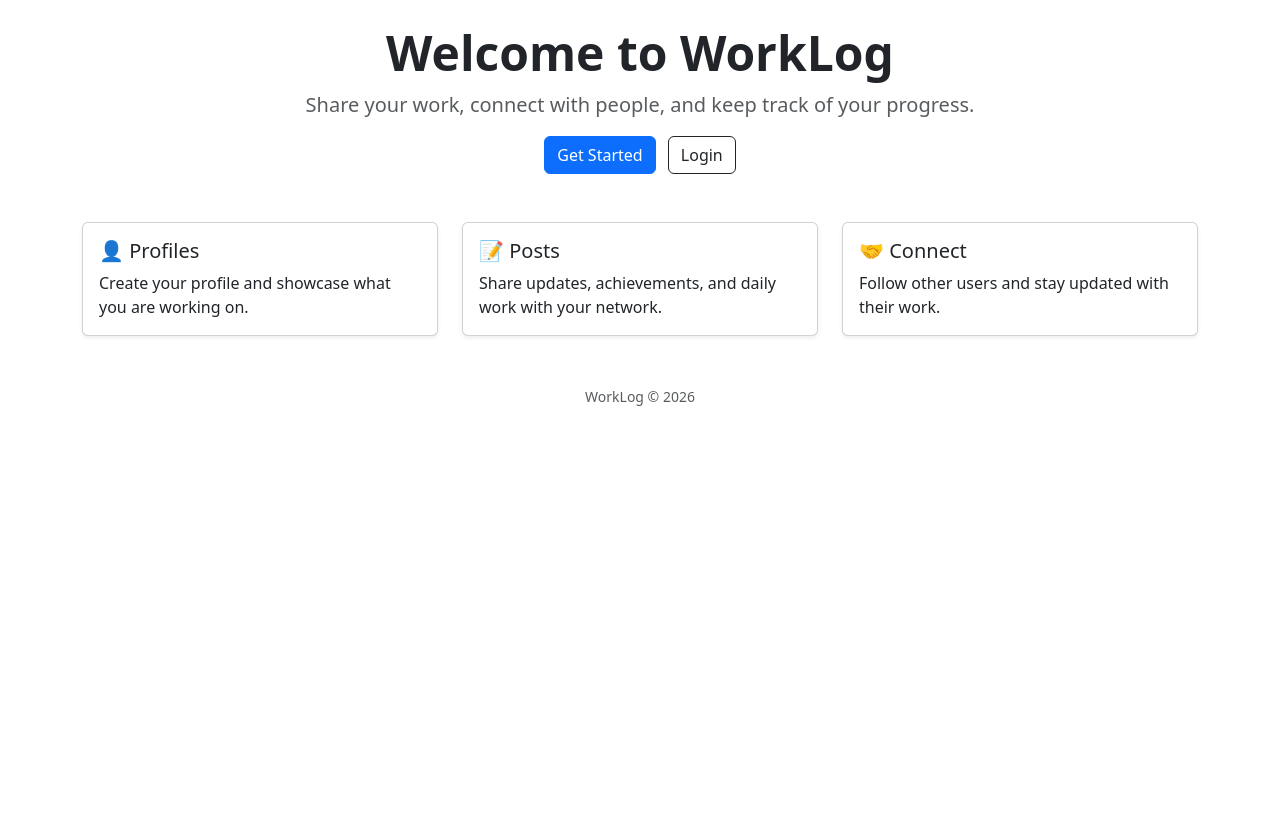
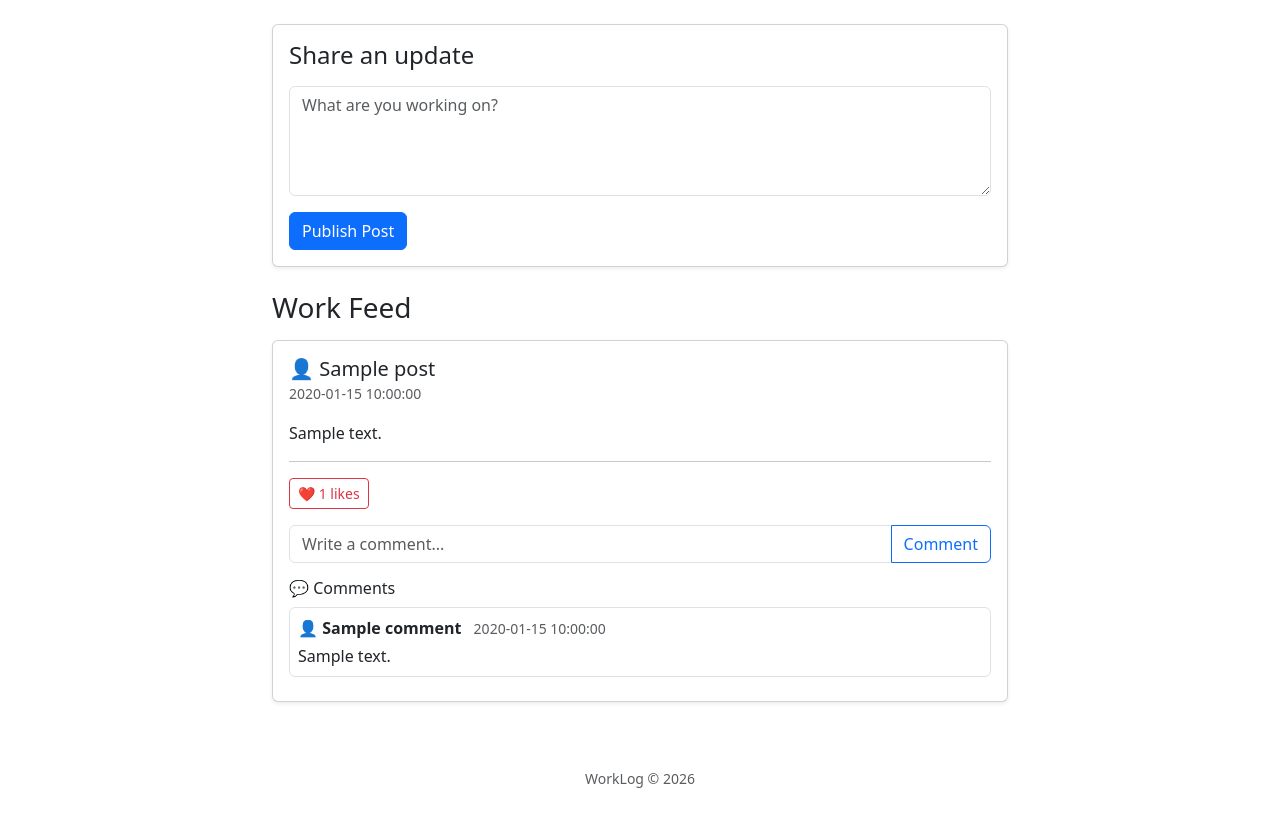
Before and after one commit to Aashi-collab/worklog-flask-api, a Flask app: page / in a window 1280 px wide. Shown: the part 56-870 px from the top of the page. Before the commit the page ends 462 px from the top, so only its background shows below. Run offline with Flask 3, Linux system fonts and the light colour scheme; the visitor is signed in with stand-in values (Sample User, id 1); a database or web service that is not in the repository returns one stand-in record (values such as "Sample title").

Commit message:
Add social features and profile updates

```diff
--- a/app.py
+++ b/app.py
@@ -1,6 +1,7 @@
 from flask import Flask, jsonify, request, render_template, redirect, url_for, session, flash
 from werkzeug.security import generate_password_hash, check_password_hash
 import os
+from datetime import datetime
 from dotenv import load_dotenv
 from pymongo import MongoClient
 from celery_app import add_numbers, log_task_creation
@@ -16,6 +17,7 @@ db = client["worklog"]
 
 users_collection = db["users"]
 tasks_collection = db["tasks"]
+posts_collection = db["posts"]
 
 
 # =========================
@@ -24,7 +26,17 @@ tasks_collection = db["tasks"]
 
 @app.route("/")
 def home():
-    return render_template("index.html")
+    posts = list(
+        posts_collection.find(
+            {},
+            {"_id": 0}
+        ).sort("created_at", -1)
+    )
+
+    return render_template(
+        "index.html",
+        posts=posts
+    )
 
 
 # =========================
@@ -202,11 +214,25 @@ def profile():
         session.clear()
         return redirect(url_for("login"))
 
+    following_count = len(user.get("following", []))
+
+    followers_count = users_collection.count_documents(
+        {"following": session["user_id"]}
+    )
+
+    my_posts = list(
+        posts_collection.find(
+            {"user_id": session["user_id"]},
+            {"_id": 0}
+        ).sort("created_at", -1)
+    )
+
     return render_template(
         "profile.html",
         user=user,
-        followers_count=0,
-        following_count=0
+        followers_count=followers_count,
+        following_count=following_count,
+        posts=my_posts
     )
 
 
@@ -215,6 +241,147 @@ def logout():
     session.clear()
     flash("You have been logged out.")
     return redirect(url_for("home"))
+
+@app.route("/posts", methods=["POST"])
+def create_post():
+    if "user_id" not in session:
+        return redirect(url_for("login"))
+
+    content = request.form.get("content", "").strip()
+
+    if not content:
+        flash("Post cannot be empty.")
+        return redirect(url_for("home"))
+
+    user = users_collection.find_one(
+        {"id": session["user_id"]}
+    )
+
+    if not user:
+        session.clear()
+        return redirect(url_for("login"))
+
+    new_post = {
+        "id": posts_collection.count_documents({}) + 1,
+        "user_id": user["id"],
+        "author_name": user["name"],
+        "content": content,
+        "created_at": datetime.now().strftime("%Y-%m-%d %H:%M"),
+        "likes": [],
+        "comments": []
+    }
+
+    posts_collection.insert_one(new_post)
+
+    flash("Post published successfully!")
+    return redirect(url_for("home"))
+
+
+@app.route("/posts/<int:post_id>/like", methods=["POST"])
+def like_post(post_id):
+    if "user_id" not in session:
+        return redirect(url_for("login"))
+
+    user_id = session["user_id"]
+
+    post = posts_collection.find_one({"id": post_id})
+
+    if not post:
+        flash("Post not found.")
+        return redirect(url_for("home"))
+
+    likes = post.get("likes", [])
+
+    if user_id in likes:
+        likes.remove(user_id)
+        message = "Post unliked."
+    else:
+        likes.append(user_id)
+        message = "Post liked!"
+
+    posts_collection.update_one(
+        {"id": post_id},
+        {"$set": {"likes": likes}}
+    )
+
+    flash(message)
+    return redirect(url_for("home"))
+
+@app.route("/posts/<int:post_id>/comment", methods=["POST"])
+def comment_post(post_id):
+    if "user_id" not in session:
+        return redirect(url_for("login"))
+
+    content = request.form.get("comment", "").strip()
+
+    if not content:
+        flash("Comment cannot be empty.")
+        return redirect(url_for("home"))
+
+    post = posts_collection.find_one({"id": post_id})
+
+    if not post:
+        flash("Post not found.")
+        return redirect(url_for("home"))
+
+    user = users_collection.find_one({"id": session["user_id"]})
+
+    if not user:
+        session.clear()
+        return redirect(url_for("login"))
+
+    new_comment = {
+        "user_id": user["id"],
+        "author_name": user["name"],
+        "content": content,
+        "created_at": datetime.now().strftime("%Y-%m-%d %H:%M")
+    }
+
+    posts_collection.update_one(
+        {"id": post_id},
+        {"$push": {"comments": new_comment}}
+    )
+
+    flash("Comment added!")
+    return redirect(url_for("home"))
+
+
+@app.route("/users/<int:user_id>/follow", methods=["POST"])
+def follow_user(user_id):
+    if "user_id" not in session:
+        return redirect(url_for("login"))
+
+    current_user_id = session["user_id"]
+
+    if current_user_id == user_id:
+        flash("You cannot follow yourself.")
+        return redirect(url_for("home"))
+
+    target_user = users_collection.find_one({"id": user_id})
+
+    if not target_user:
+        flash("User not found.")
+        return redirect(url_for("home"))
+
+    current_user = users_collection.find_one({"id": current_user_id})
+
+    following = current_user.get("following", [])
+
+    if user_id in following:
+        following.remove(user_id)
+        message = "User unfollowed."
+    else:
+        following.append(user_id)
+        message = "User followed."
+
+    users_collection.update_one(
+        {"id": current_user_id},
+        {"$set": {"following": following}}
+    )
+
+    flash(message)
+    return redirect(url_for("home"))
+
 
 # =========================
 # CELERY CALCULATION
--- a/templates/index.html
+++ b/templates/index.html
@@ -4,8 +4,183 @@
 
 {% block content %}
 
+{% if session.get("user_id") %}
+
+<div class="row justify-content-center">
+    <div class="col-lg-8">
+
+        <!-- Create Post -->
+        <div class="card shadow-sm mb-4">
+            <div class="card-body">
+                <h4 class="mb-3">Share an update</h4>
+
+                <form method="POST" action="/posts">
+                    <textarea name="content"
+                              class="form-control mb-3"
+                              rows="4"
+                              placeholder="What are you working on?"
+                              required></textarea>
+
+                    <button type="submit" class="btn btn-primary">
+                        Publish Post
+                    </button>
+                </form>
+            </div>
+        </div>
+
+        <!-- Work Feed -->
+        <h3 class="mb-3">Work Feed</h3>
+
+        {% if posts %}
+
+            {% for post in posts %}
+
+            <div class="card shadow-sm mb-3">
+                <div class="card-body">
+
+                    <!-- Author -->
+                    <div class="d-flex justify-content-between align-items-center mb-2">
+
+                        <div>
+                            <h5 class="mb-0">
+                                👤 {{ post.author_name }}
+                            </h5>
+
+                            <small class="text-muted">
+                                {{ post.created_at }}
+                            </small>
+                        </div>
+
+                        <!-- Follow Button -->
+                        {% if post.user_id != session.get("user_id") %}
+
+                        <form method="POST"
+                              action="/users/{{ post.user_id }}/follow">
+
+                            <button type="submit"
+                                    class="btn btn-sm btn-outline-primary">
+                                Follow / Unfollow
+                            </button>
+
+                        </form>
+
+                        {% endif %}
+
+                    </div>
+
+                    <!-- Post Content -->
+                    <p class="mt-3 mb-3">
+                        {{ post.content }}
+                    </p>
+
+                    <hr>
+
+                    <!-- Like -->
+                    <div class="mb-3">
+
+                        <form method="POST"
+                              action="/posts/{{ post.id }}/like">
+
+                            <button type="submit"
+                                    class="btn btn-sm btn-outline-danger">
+
+                                ❤️ {{ post.likes|length }} likes
+
+                            </button>
+
+                        </form>
+
+                    </div>
+
+                    <!-- Comment Form -->
+                    <form method="POST"
+                          action="/posts/{{ post.id }}/comment"
+                          class="mb-3">
+
+                        <div class="input-group">
+
+                            <input type="text"
+                                   name="comment"
+                                   class="form-control"
+                                   placeholder="Write a comment..."
+                                   required>
+
+                            <button type="submit"
+                                    class="btn btn-outline-primary">
+                                Comment
+                            </button>
+
+                        </div>
+
+                    </form>
+
+                    <!-- Comments -->
+                    <h6>💬 Comments</h6>
+
+                    {% if post.comments %}
+
+                        {% for comment in post.comments %}
+
+                        <div class="border rounded p-2 mb-2">
+
+                            <strong>
+                                👤 {{ comment.author_name }}
+                            </strong>
+
+                            <small class="text-muted ms-2">
+                                {{ comment.created_at }}
+                            </small>
+
+                            <div class="mt-1">
+                                {{ comment.content }}
+                            </div>
+
+                        </div>
+
+                        {% endfor %}
+
+                    {% else %}
+
+                        <small class="text-muted">
+                            No comments yet.
+                        </small>
+
+                    {% endif %}
+
+                </div>
+            </div>
+
+            {% endfor %}
+
+        {% else %}
+
+            <div class="card shadow-sm">
+                <div class="card-body text-center">
+
+                    <h5>No posts yet</h5>
+
+                    <p class="text-muted">
+                        Be the first person to share a work update!
+                    </p>
+
+                </div>
+            </div>
+
+        {% endif %}
+
+    </div>
+</div>
+
+{% else %}
+
+<!-- Welcome Page -->
+
 <div class="text-center mb-5">
-    <h1 class="display-5 fw-bold">Welcome to WorkLog</h1>
+
+    <h1 class="display-5 fw-bold">
+        Welcome to WorkLog
+    </h1>
+
     <p class="lead text-muted">
         Share your work, connect with people, and keep track of your progress.
     </p>
@@ -17,7 +192,10 @@
     <a href="/login" class="btn btn-outline-dark">
         Login
     </a>
+
 </div>
+
+<!-- Features -->
 
 <div class="row g-4">
 
@@ -56,4 +234,6 @@
 
 </div>
 
+{% endif %}
+
 {% endblock %}
```
Also changed, not shown: templates/profile.html (+52 -8 lines).
